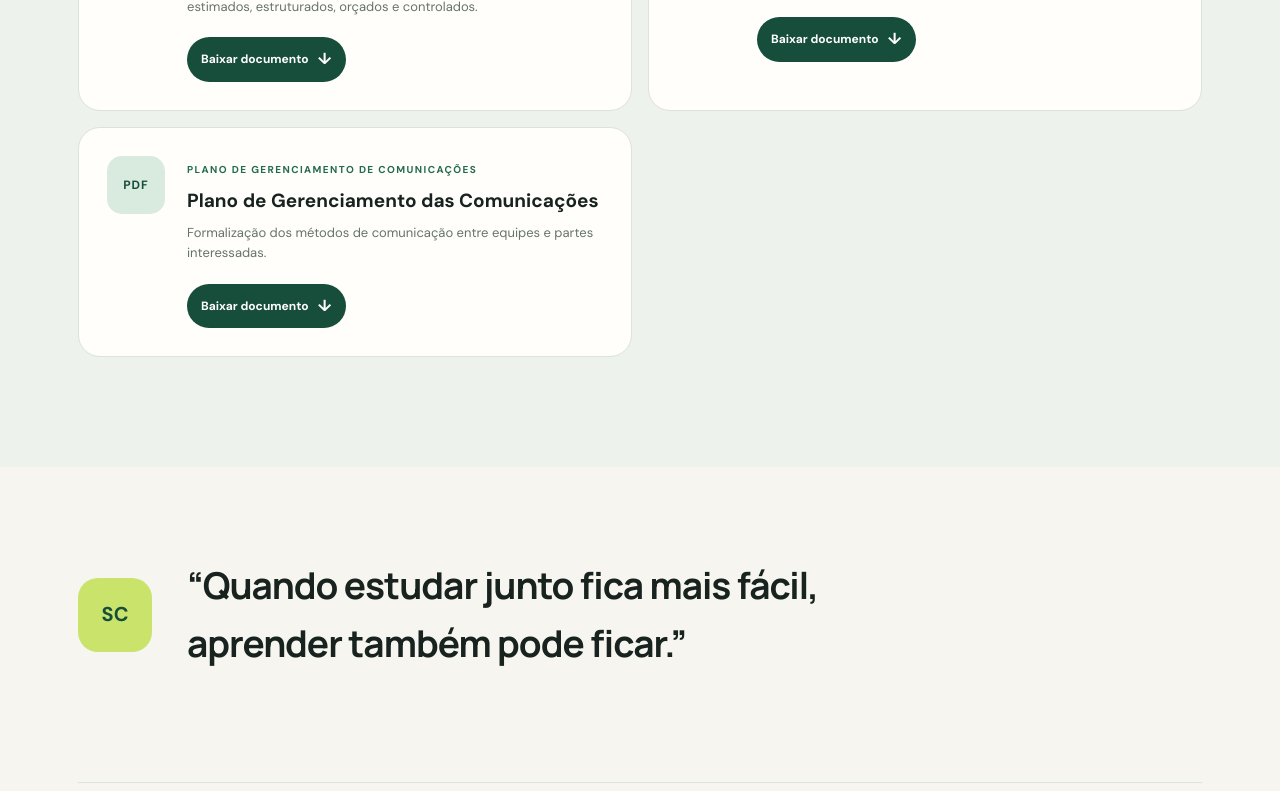
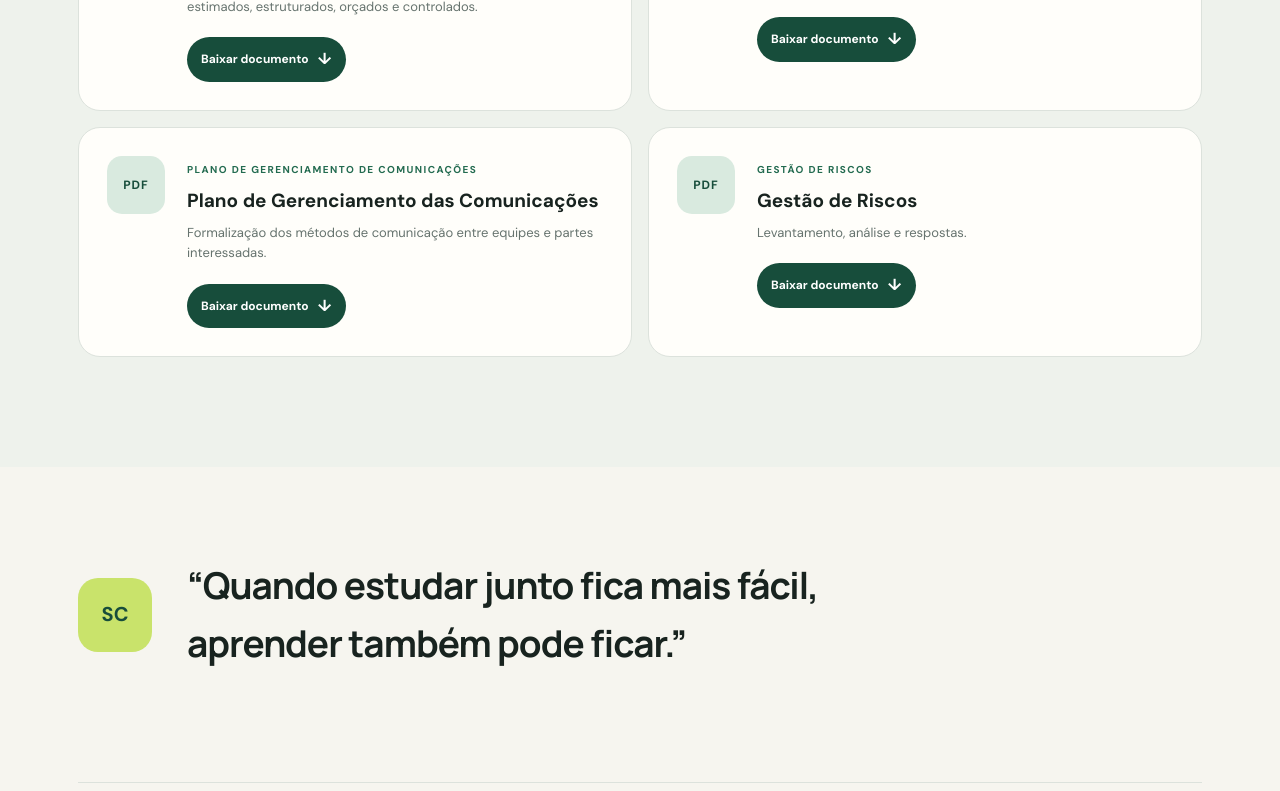
Before and after one commit to enzopcz2/study-circle-site, a plain HTML site: page index.html in a window 1280 px wide. Shown: the part 4664-5455 px from the top of the page. Drawn offline with Linux system fonts and the light colour scheme.

Commit message:
Add document card for Gestão de Riscos
Added a new document card for 'Gestão de Riscos' with download link.

```diff
--- a/index.html
+++ b/index.html
@@ -363,6 +363,24 @@
       </div>
     </article>
 
+    <article class="document-card">
+      <div class="document-icon">PDF</div>
+
+      <div class="document-info">
+        <span class="document-type">GESTÃO DE RISCOS</span>
+        <h3>Gestão de Riscos</h3>
+        <p>
+          Levantamento, análise e respostas.
+        </p>
+
+        <a class="download-button"
+           href="documentos/Gestão de Riscos.pdf"
+           download>
+          Baixar documento <span>↓</span>
+        </a>
+      </div>
+    </article>
+
   </div>
 </section>
 
```
